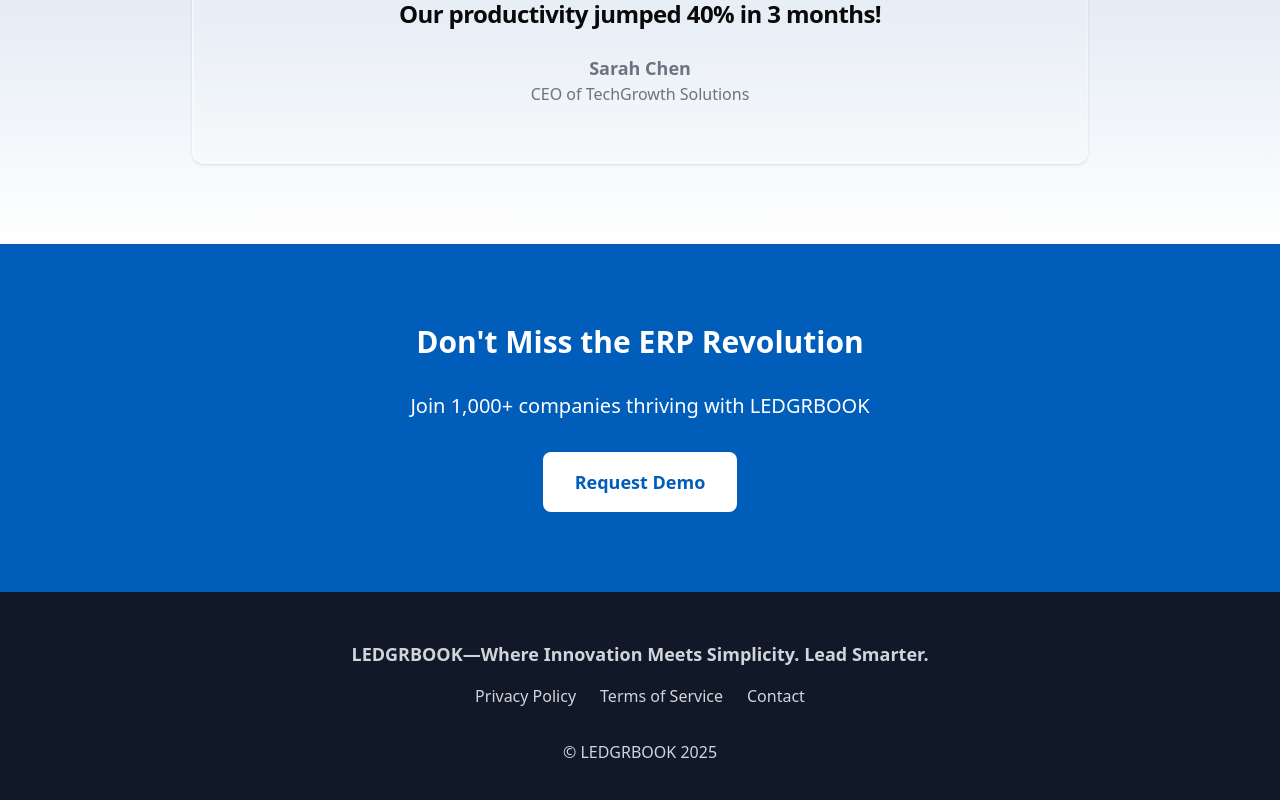
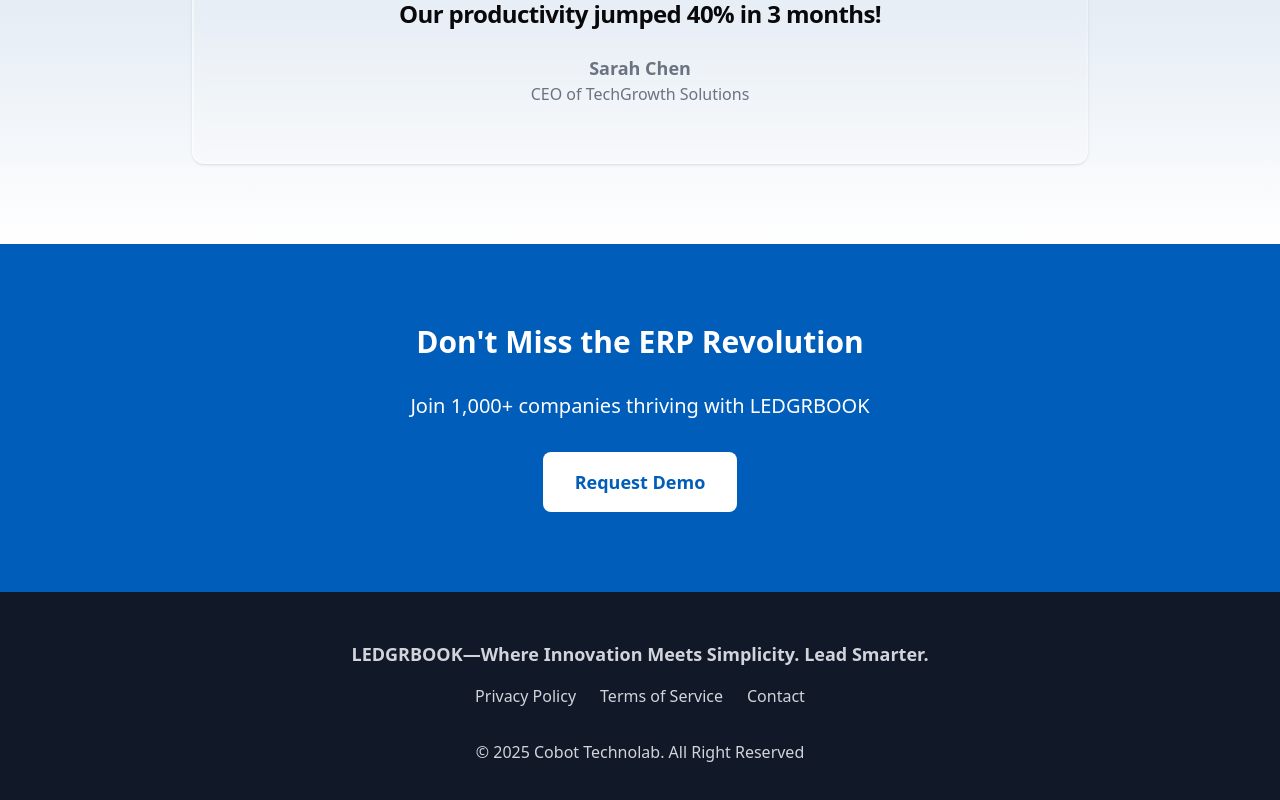
Before and after one commit to Cobot-Technolab/ERP, a React (Vite) app in the folder Frontend/: page / in a window 1280 px wide. Shown: the part 2218-3018 px from the top of the page. Built offline with nearby package versions, Linux system fonts and the light colour scheme.

Commit message:
footer changes

```diff
--- a/Frontend/package.json
+++ b/Frontend/package.json
@@ -37,5 +37,9 @@
     "typescript": "~5.7.2",
     "typescript-eslint": "^8.22.0",
     "vite": "^6.1.0"
-  }
+  },
+  "description": "This template provides a minimal setup to get React working in Vite with HMR and some ESLint rules.",
+  "main": "eslint.config.js",
+  "author": "",
+  "license": "ISC"
 }
--- a/Frontend/src/components/Shared/Footer.tsx
+++ b/Frontend/src/components/Shared/Footer.tsx
@@ -10,7 +10,7 @@ const Footer = () => {
             <Link to="#" className="hover:text-white">Terms of Service</Link>
             <a href="#" className="hover:text-white">Contact</a>
           </div>
-          <p>© LEDGRBOOK {new Date().getFullYear()}</p>
+          <p>© {new Date().getFullYear()} Cobot Technolab. All Right Reserved </p>
         </div>
       </div>
     </footer>
```
